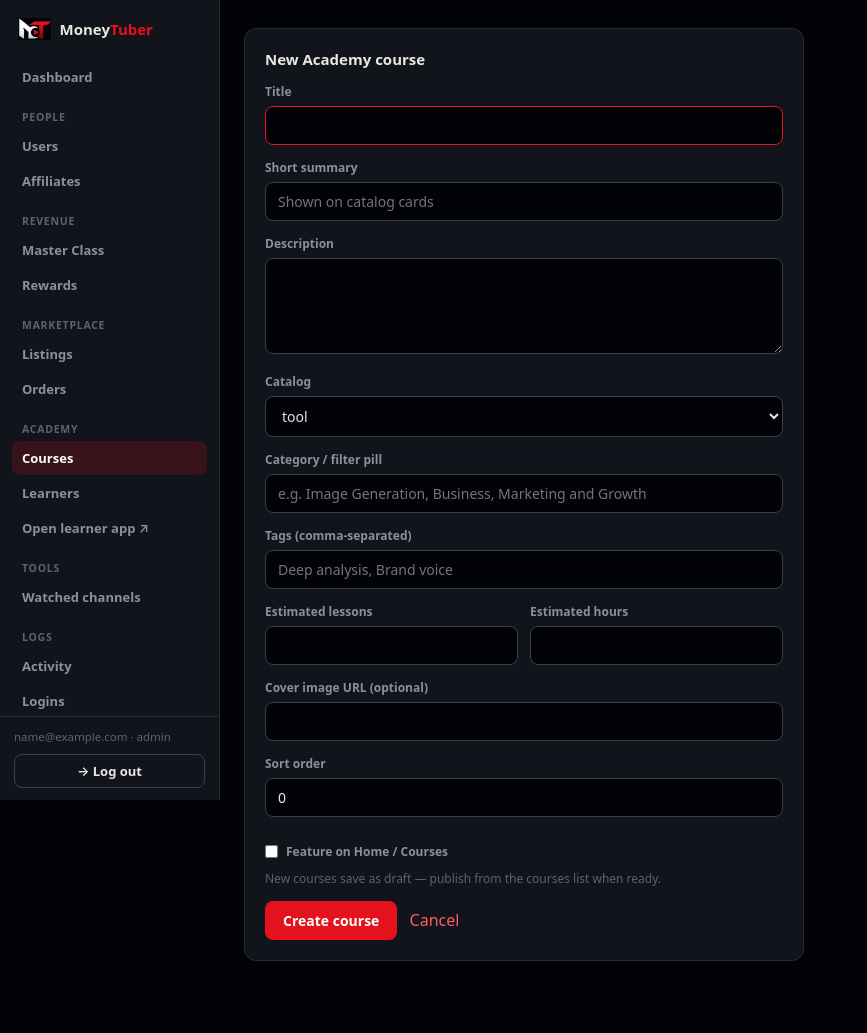
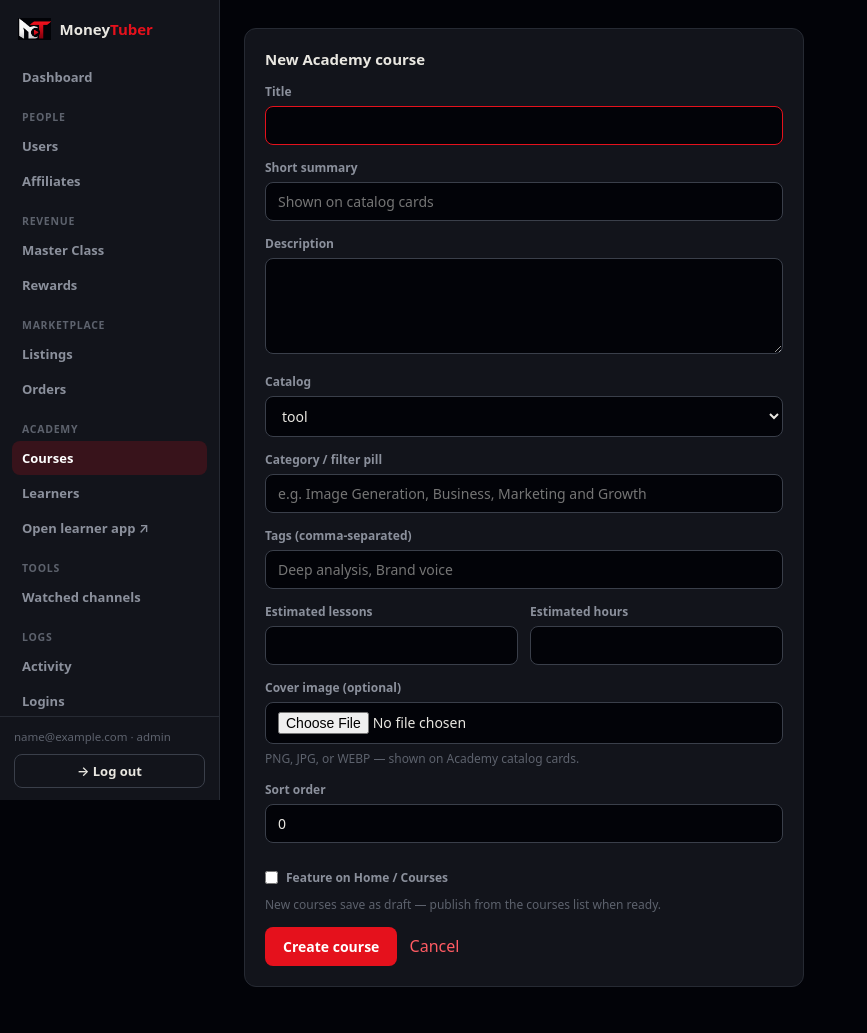
Before and after one commit to futurelicense/tuber-platform, a Flask app: page /admin/academy/courses/new in a window 1280 px wide. Shown: the whole page, without its empty margins (0-867 px from the left). Before the commit the page ends 961 px from the top, so only its background shows below. Run offline with Flask 3, Linux system fonts and the light colour scheme; the visitor is signed in with stand-in values (Sample User, id 1); parts of the project's set-up code (start-up, migrations or seed data) failed here and were passed over.

Commit message:
Allow Academy course cover image upload in admin.
Replace the optional cover URL field with validated PNG/JPG/WEBP file upload, preview, and remove.

Co-authored-by: Cursor <cursoragent@cursor.com>

```diff
--- a/app/admin/routes.py
+++ b/app/admin/routes.py
@@ -787,10 +787,43 @@ def _course_form_fields():
         "tags": (request.form.get("tags") or "").strip(),
         "estimated_lessons": request.form.get("estimated_lessons", type=int),
         "estimated_hours": request.form.get("estimated_hours", type=float),
-        "cover_image_url": (request.form.get("cover_image_url") or "").strip(),
         "is_featured": request.form.get("is_featured") == "on",
         "sort_order": request.form.get("sort_order", type=int) or 0,
     }
+
+
+def _delete_stored_academy_cover(cover_url):
+    """Remove a previously uploaded Academy cover if we own the file."""
+    if not cover_url:
+        return
+    name = cover_url.rstrip("/").split("/")[-1]
+    if name.startswith("academy-") and ".." not in name and "/" not in name:
+        delete_image(name)
+
+
+def _resolve_course_cover_url(existing_url=None):
+    """Handle cover file upload / clear. Returns (url_or_existing, error_or_None).
+
+    - New file → save under LISTING_UPLOAD_DIR, return public marketplace upload URL
+    - clear_cover checked → delete prior upload, return None
+    - Neither → keep existing_url
+    """
+    clear = request.form.get("clear_cover") == "on"
+    upload = request.files.get("cover_image")
+    if upload and upload.filename:
+        try:
+            filename, _, _, _ = save_image(upload, prefix="academy")
+        except UploadRejected as e:
+            return existing_url, str(e)
+        new_url = url_for("marketplace.uploaded_file", filename=filename)
+        if existing_url and existing_url != new_url:
+            _delete_stored_academy_cover(existing_url)
+        return new_url, None
+    if clear:
+        _delete_stored_academy_cover(existing_url)
+        return None, None
+    return existing_url, None
+
 
 
 @bp.route("/academy/courses")
@@ -838,6 +871,14 @@ def academy_new_course():
                 course=None,
                 catalogs=COURSE_CATALOGS,
             )
+        cover_url, cover_err = _resolve_course_cover_url()
+        if cover_err:
+            flash(cover_err, "error")
+            return render_template(
+                "admin/academy_course_form.html",
+                course=None,
+                catalogs=COURSE_CATALOGS,
+            )
         course = AcademyCourse(
             title=fields["title"],
             slug=_unique_course_slug(fields["title"]),
@@ -848,7 +889,7 @@ def academy_new_course():
             tags=fields["tags"] or None,
             estimated_lessons=fields["estimated_lessons"],
             estimated_hours=fields["estimated_hours"],
-            cover_image_url=fields["cover_image_url"] or None,
+            cover_image_url=cover_url,
             is_featured=fields["is_featured"],
             sort_order=fields["sort_order"],
             status="draft",
@@ -892,6 +933,14 @@ def academy_edit_course(course_id):
                 course=course,
                 catalogs=COURSE_CATALOGS,
             )
+        cover_url, cover_err = _resolve_course_cover_url(course.cover_image_url)
+        if cover_err:
+            flash(cover_err, "error")
+            return render_template(
+                "admin/academy_course_form.html",
+                course=course,
+                catalogs=COURSE_CATALOGS,
+            )
         if course.title != fields["title"]:
             course.slug = _unique_course_slug(fields["title"], exclude_id=course.id)
         course.title = fields["title"]
@@ -902,7 +951,7 @@ def academy_edit_course(course_id):
         course.tags = fields["tags"] or None
         course.estimated_lessons = fields["estimated_lessons"]
         course.estimated_hours = fields["estimated_hours"]
-        course.cover_image_url = fields["cover_image_url"] or None
+        course.cover_image_url = cover_url
         course.is_featured = fields["is_featured"]
         course.sort_order = fields["sort_order"]
         db.session.commit()
--- a/app/admin/templates/admin/academy_course_form.html
+++ b/app/admin/templates/admin/academy_course_form.html
@@ -3,7 +3,7 @@
 {% block content %}
 <div class="card" style="max-width:560px">
   <h2>{{ 'Edit' if course else 'New' }} Academy course</h2>
-  <form method="post">
+  <form method="post" enctype="multipart/form-data">
     <input type="hidden" name="csrf_token" value="{{ csrf_token() }}">
     <label for="title">Title</label>
     <input id="title" name="title" type="text" value="{{ course.title if course else '' }}" required autofocus>
@@ -48,9 +48,19 @@
       </div>
     </div>
 
-    <label for="cover_image_url">Cover image URL (optional)</label>
-    <input id="cover_image_url" name="cover_image_url" type="url"
-           value="{{ course.cover_image_url if course else '' }}">
+    <label for="cover_image">Cover image (optional)</label>
+    <input id="cover_image" name="cover_image" type="file" accept="image/png,image/jpeg,image/webp">
+    <div class="hint" style="margin-top:-8px">PNG, JPG, or WEBP — shown on Academy catalog cards.</div>
+    {% if course and course.cover_image_url %}
+    <div style="margin:0 0 14px;display:flex;gap:12px;align-items:center">
+      <img src="{{ course.cover_image_url }}" alt="Current cover"
+           style="width:120px;height:72px;object-fit:cover;border-radius:8px;border:1px solid var(--line)">
+      <label style="display:flex;align-items:center;gap:8px;margin:0">
+        <input type="checkbox" name="clear_cover" style="width:auto;margin:0">
+        Remove current cover
+      </label>
+    </div>
+    {% endif %}
 
     <label for="sort_order">Sort order</label>
     <input id="sort_order" name="sort_order" type="number"
```
